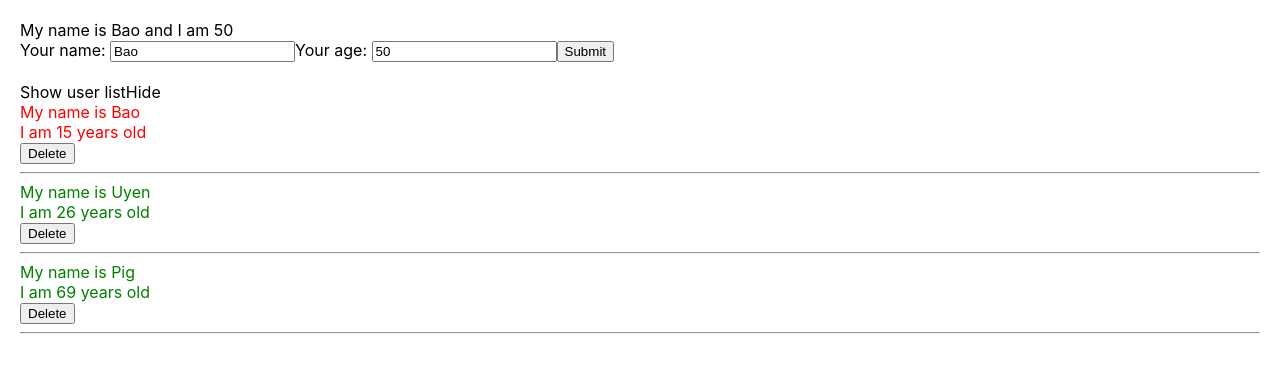
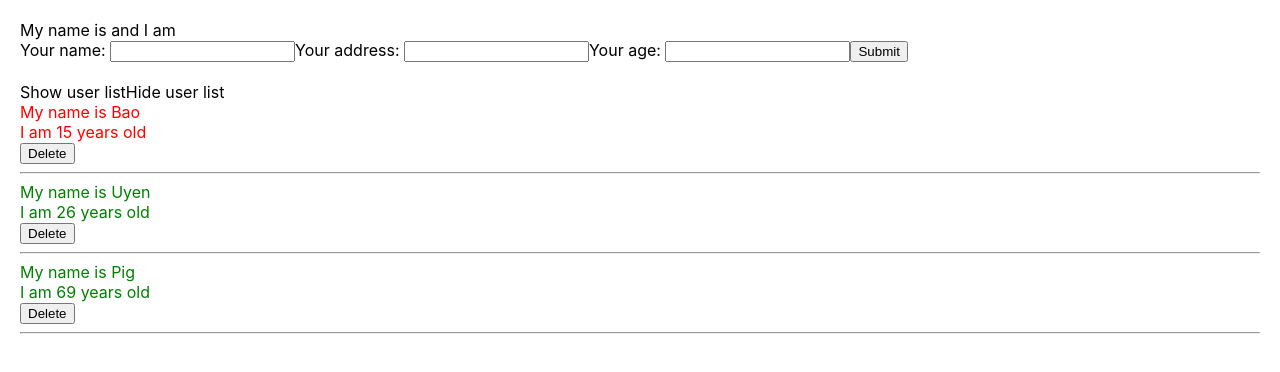
Before and after one commit to baogtrang/Classified-Ads, a React (Create React App) app: page / in a window 1280 px wide. Shown: the top 372 px of the page. Built offline with nearby package versions, Linux system fonts and the light colour scheme.

Commit message:
functional component

```diff
--- a/src/components/AddUser.js
+++ b/src/components/AddUser.js
@@ -1,55 +1,105 @@
-import React from "react"
+import React, { useState } from "react"
 
-class AddUser extends React.Component {
-    state = {
-        name: "Bao",
-        address: "Mars",
-        age: 50,
+// class AddUser extends React.Component {
+//     state = {
+//         name: "Bao",
+//         address: "Mars",
+//         age: 50,
+//     };
+
+//     handleOnChangeName = (event) => {
+//         this.setState({
+//             name: event.target.value,
+//         });
+//     };
+
+//     handleOnChangeAge = (event) => {
+//         this.setState({
+//             age: event.target.value,
+//         });
+//     };
+
+//     handleOnSubmit = (event) => {
+//         event.preventDefault();
+//         this.props.handleAddUser({
+//             id: Math.floor(Math.random() * 100 + 1) + "-random",
+//             name: this.state.name,
+//             age: this.state.age
+//         });
+//     }
+//     render() {
+//         return (
+//             <div>
+//                 My name is {this.state.name} and I am {this.state.age}
+//                 <form onSubmit={(event) => this.handleOnSubmit(event)}>
+//                     <label>Your name: </label>
+//                     <input
+//                         value={this.state.name}
+//                         onChange={(event) => this.handleOnChangeName(event)}
+//                         type='text'
+//                     />
+//                     <label>Your age: </label>
+//                     <input
+//                         value={this.state.age}
+//                         onChange={(event) => this.handleOnChangeAge(event)}
+//                         type='text'
+//                     />
+//                     <button>Submit</button>
+//                 </form>
+//             </div>
+//         )
+//     }
+// }
+
+const AddUser = (props) => {
+    const [name, setName] = useState();
+    const [address, setAddress] = useState();
+    const [age, setAge] = useState();
+
+    const handleOnChangeName = (event) => {
+        setName(event.target.value);
+    }
+    const handleOnChangeAddress = (event) => {
+        setAddress(event.target.value);
+    }
+    const handleOnChangeAge = (event) => {
+        setAge(event.target.value);
     };
-
-    handleOnChangeName = (event) => {
-        this.setState({
-            name: event.target.value,
+    const handleOnSubmit = (event) => {
+        event.preventDefault();
+        props.handleAddUser({
+            id: Math.floor(Math.random() * 100 + 1) + "-random",
+            name: name,
+            age: age
         });
-    };
-
-    handleOnChangeAge = (event) => {
-        this.setState({
-            age: event.target.value,
-        });
-    };
-
-    handleOnSubmit = (event) => {
-        event.preventDefault();
-        this.props.handleAddUser({
-            id: Math.floor(Math.random() * 100 + 1) + "-random",
-            name: this.state.name,
-            age: this.state.age
-        });
-
     }
-    render() {
     return (
         <div>
-                My name is {this.state.name} and I am {this.state.age}
-                <form onSubmit={(event) => this.handleOnSubmit(event)}>
+            My name is {name} and I am {age}
+            <form onSubmit={(event) => handleOnSubmit(event)}>
                 <label>Your name: </label>
                 <input
-                        value={this.state.name}
-                        onChange={(event) => this.handleOnChangeName(event)}
+                    value={name}
+                    onChange={(event) => handleOnChangeName(event)}
+                    type='text'
+                />
+                <label>Your address: </label>
+                <input
+                    value={address}
+                    onChange={(event) => handleOnChangeAddress(event)}
                     type='text'
                 />
                 <label>Your age: </label>
                 <input
-                        value={this.state.age}
-                        onChange={(event) => this.handleOnChangeAge(event)}
+                    value={age}
+                    onChange={(event) => handleOnChangeAge(event)}
                     type='text'
                 />
                 <button>Submit</button>
             </form>
         </div>
     )
-    }
+
 }
 
 export default AddUser;
--- a/src/components/DisplayInfo.js
+++ b/src/components/DisplayInfo.js
@@ -57,7 +57,7 @@ const DisplayInfo = (props) => {
         <div className="display-info-container">
             <div>
                 <span onClick={() => handleShowHideList()}>Show user list</span>
-                {isShowHideUserList ? "Hide" : "Show"}
+                {isShowHideUserList ? "Hide user list" : "Show user list"}
             </div>
             {isShowHideUserList &&
                 <>
--- a/src/components/MyComponent.js
+++ b/src/components/MyComponent.js
@@ -1,41 +1,70 @@
-import React from "react";
+import React, { useState } from "react";
 import AddUser from "./AddUser";
 import DisplayInfo from "./DisplayInfo";
 
-class MyComponent extends React.Component {
-  state = {
-    userList: [
-      { id: 1, name: "Bao", age: 15 },
-      { id: 2, name: "Uyen", age: 26 },
-      { id: 3, name: "Pig", age: 69 },
-    ]
+// class MyComponent extends React.Component {
+//   state = {
+//     userList: [
+//       { id: 1, name: "Bao", age: 15 },
+//       { id: 2, name: "Uyen", age: 26 },
+//       { id: 3, name: "Pig", age: 69 },
+//     ]
+//   }
+//   handleAddUser = (userObject) => {
+//     this.setState({
+//       userList: [userObject, ...this.state.userList]
+//     })
+//   }
+//   handleDeleteUser = (userId) => {
+//     let userListClone = [...this.state.userList];
+//     userListClone = userListClone.filter(item => item.id !== userId);
+//     this.setState({ userList: userListClone });
+//   }
+//   render() {
+//     //DRY: Don't Repeat Yourself
+//     return (
+//       <>
+//         <div className="a">
+//           <AddUser handleAddUser={this.handleAddUser} />
+//           <br />
+//           <DisplayInfo
+//             userList={this.state.userList}
+//             handleDeleteUser={this.handleDeleteUser}
+//           />
+//         </div>
+//         <div className="b"></div>
+//       </>
+//     );
+//   }
+// }
+
+const MyComponent = (props) => {
+  const [userList, setUserList] = useState([
+    { id: 1, name: "Bao", age: "15" },
+    { id: 2, name: "Uyen", age: "26" },
+    { id: 3, name: "Pig", age: "69" }])
+
+  const handleAddUser = (userObject) => {
+    setUserList([userObject, ...userList])
   }
-  handleAddUser = (userObject) => {
-    this.setState({
-      userList: [userObject, ...this.state.userList]
-    })
+  const handleDeleteUser = (userId) => {
+    let userListClone = userList;
+    userListClone = userListClone.filter(item => item.id !== userId);
+    setUserList(userListClone);
   }
-  handleDeleteUser = (userId) => {
-    let userListClone = [...this.state.userList];
-    userListClone = userListClone.filter(item => item.id !== userId);
-    this.setState({ userList: userListClone });
-  }
-  render() {
-    //DRY: Don't Repeat Yourself
   return (
     <>
       <div className="a">
-          <AddUser handleAddUser={this.handleAddUser} />
+        <AddUser handleAddUser={handleAddUser} />
         <br />
         <DisplayInfo
-            userList={this.state.userList}
-            handleDeleteUser={this.handleDeleteUser}
+          userList={userList}
+          handleDeleteUser={handleDeleteUser}
         />
       </div>
       <div className="b"></div>
     </>
   );
 }
-}
 
 export default MyComponent;
```
Lines whose indentation alone changed are shown as unchanged.
